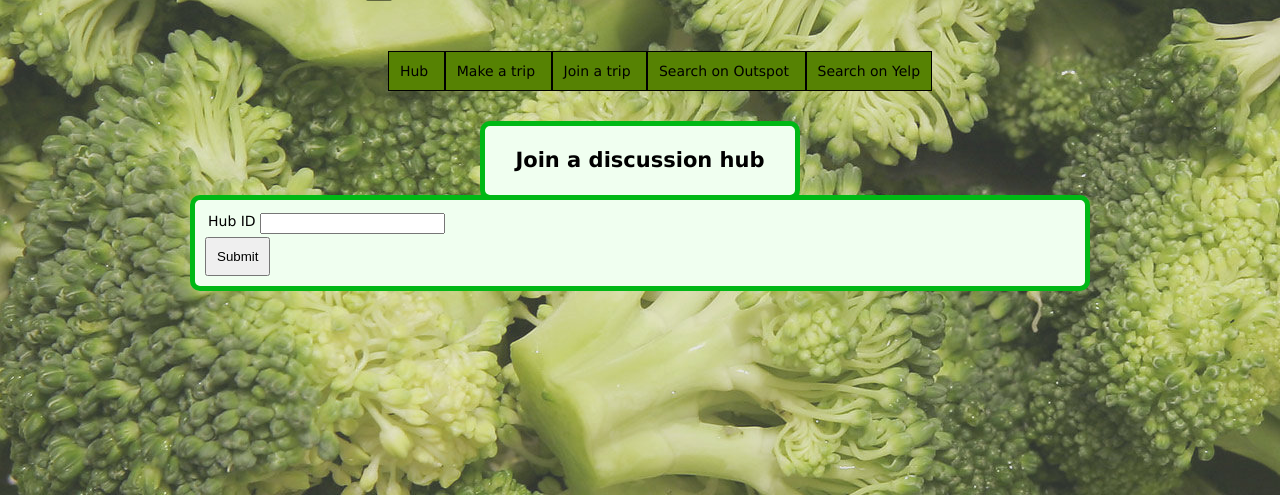
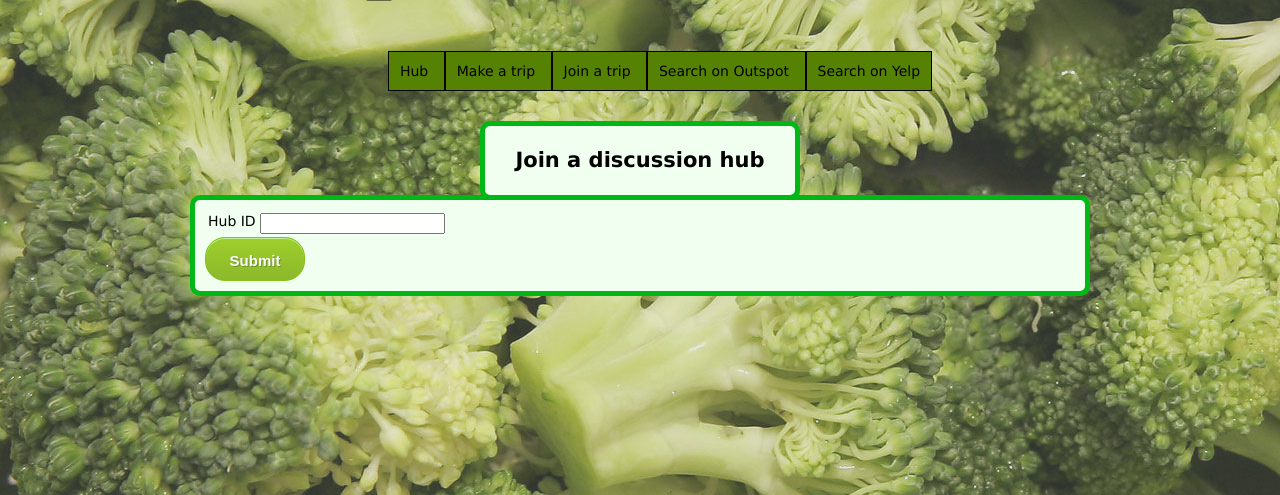
Before and after one commit to azthenaa-medivo/hackathon-2013, a Python web app: template templates/joinHubForm.html in a window 1280 px wide. Shown: the part 209-704 px from the top of the page. Run offline with Jinja, Linux system fonts and the light colour scheme; the template is opened without the code that fills it, so the values that code supplies are empty.

Commit message:
Modify CSS for submit button

```diff
--- a/static/style.css
+++ b/static/style.css
@@ -157,7 +157,52 @@ body {
 
 .submitButton
 {
-	padding: 10px;
+	cursor:pointer;
+	-moz-box-shadow:inset 0px 1px 0px 0px #c1ed9c;
+	-webkit-box-shadow:inset 0px 1px 0px 0px #c1ed9c;
+	box-shadow:inset 0px 1px 0px 0px #c1ed9c;
+	background:-webkit-gradient( linear, left top, left bottom, color-stop(0.05, #9dce2c), color-stop(1, #8cb82b) );
+	background:-moz-linear-gradient( center top, #9dce2c 5%, #8cb82b 100% );
+	filter:progid:DXImageTransform.Microsoft.gradient(startColorstr='#9dce2c', endColorstr='#8cb82b');
+	background-color:#9dce2c;
+	-webkit-border-top-left-radius:20px;
+	-moz-border-radius-topleft:20px;
+	border-top-left-radius:20px;
+	-webkit-border-top-right-radius:20px;
+	-moz-border-radius-topright:20px;
+	border-top-right-radius:20px;
+	-webkit-border-bottom-right-radius:20px;
+	-moz-border-radius-bottomright:20px;
+	border-bottom-right-radius:20px;
+	-webkit-border-bottom-left-radius:20px;
+	-moz-border-radius-bottomleft:20px;
+	border-bottom-left-radius:20px;
+	text-indent:0;
+	border:1px solid #83c41a;
+	display:inline-block;
+	color:#ffffff;
+	font-family:Arial;
+	font-size:15px;
+	font-weight:bold;
+	font-style:normal;
+	height:44px;
+	line-height:44px;
+	width:100px;
+	text-decoration:none;
+	text-align:center;
+	text-shadow:1px 1px 0px #689324;
+}
+
+.submitButton:hover {
+	background:-webkit-gradient( linear, left top, left bottom, color-stop(0.05, #8cb82b), color-stop(1, #9dce2c) );
+	background:-moz-linear-gradient( center top, #8cb82b 5%, #9dce2c 100% );
+	filter:progid:DXImageTransform.Microsoft.gradient(startColorstr='#8cb82b', endColorstr='#9dce2c');
+	background-color:#8cb82b;
+}
+
+.submitButton:active {
+	position:relative;
+	top:1px;
 }
 
 .shareButton
```
